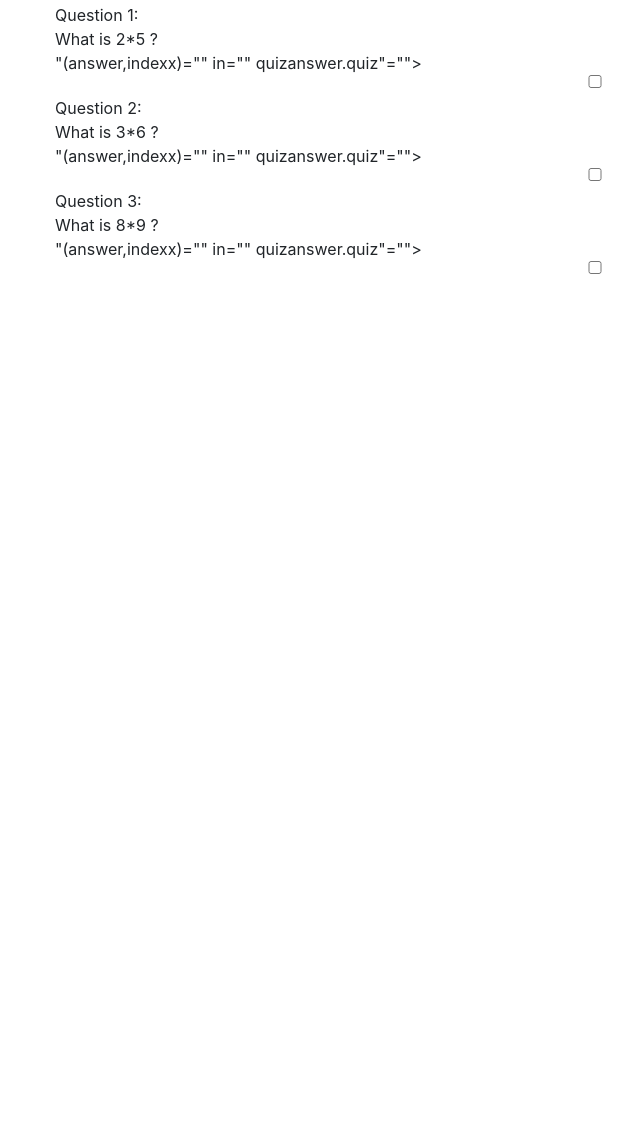
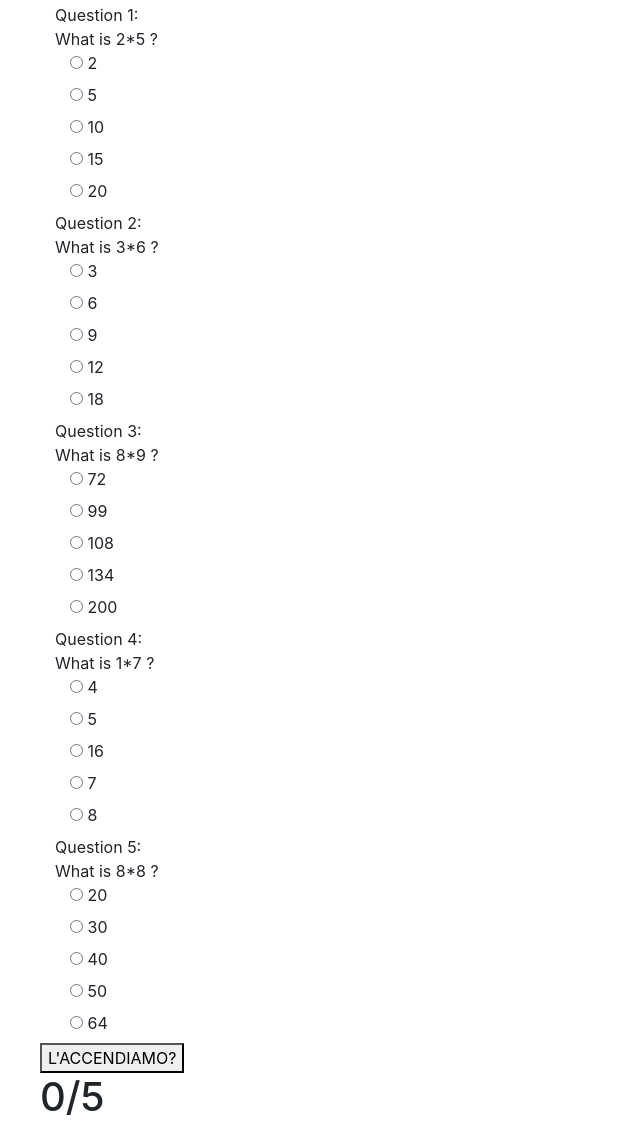
Before and after one commit to Simone-Pagotto/my-vue-dynamicquiz, a plain HTML site: page index.html in a window 1280 px wide. Shown: the part 53-1182 px from the top of the page, without its empty margins (45-685 px from the left). Before the commit the page ends 800 px from the top, so only its background shows below. Drawn offline with nearby package versions, Linux system fonts and the light colour scheme.

Commit message:
#vue
- stampate tutte le domande
- acquisite risposte corrette e risposte utente
-display di punteggio finale

```diff
--- a/index.html
+++ b/index.html
@@ -37,18 +37,27 @@
 				<div class="col">
 					<!-- VUE root element -->
 					<div id="root" >
-						<div v-for="(quiz,index) in quizQuestions" class="container d-flex flex-column">
+						<div v-for="(quiz,indexQ) in quizQuestions" class="container d-flex flex-column">
 							<div class="num-question">
-								Question {{index + 1}}:
+								Question {{indexQ + 1}}:
 							</div>
 							<div class="">
 								{{quiz.question}}
 							</div>
-							<div class="container" v-for:"(answer,indexx) in quizAnswer.quiz">
-								<input type="checkbox" name="answer">
-								<label for="checkbox">{{answer}}</label>
+							<div class="container" v-for="(answer,indexA) in quiz.quizAnswer">
+								<input type="radio" :name="indexQ" :value="indexA" v-model="userAnswer[indexQ]">
+								<label for="radio">{{answer}}</label>
 							</div>
+							<!-- <div class="">
+								<div class="" v-for="el in userAnswer">
+									{{el}} - {{quiz.indexCorrectAnswer}}
+								</div>
+
+							</div> -->
 						</div>
+						<button @click = "addAnswer" type="button">L'ACCENDIAMO?</button>
+						<h1>{{correctUserAnswer}}/{{quizQuestions.length}}</h1>
+
 
 
 
--- a/js/main.js
+++ b/js/main.js
@@ -5,19 +5,42 @@ const app = new Vue ({
       {
         question: 'What is 2*5 ?',
         quizAnswer: ['2','5','10','15','20'],
-        indexCorrectAnswer: 3
+        indexCorrectAnswer: 2
       },
       {
         question: 'What is 3*6 ?',
         quizAnswer: ['3','6','9','12','18'],
-        indexCorrectAnswer: 5
+        indexCorrectAnswer: 4
       },
       {
         question: 'What is 8*9 ?',
         quizAnswer: ['72','99','108','134','200'],
-        indexCorrectAnswer: 1
+        indexCorrectAnswer: 0
       },
+      {
+        question: 'What is 1*7 ?',
+        quizAnswer: ['4','5','16','7','8'],
+        indexCorrectAnswer: 3
+      },
+      {
+        question: 'What is 8*8 ?',
+        quizAnswer: ['20','30','40','50','64'],
+        indexCorrectAnswer: 4
+      }
     ],
-    userAnswer : []
+    userAnswer : [],
+    correctAnswer: [],
+    correctUserAnswer: 0
+
+  },
+  methods: {
+    addAnswer: function(){
+      for(let i=0; i<this.quizQuestions.length;i++){
+        this.correctAnswer.push(this.quizQuestions[i].indexCorrectAnswer)
+        if(this.userAnswer[i]===this.correctAnswer[i]){
+          this.correctUserAnswer++;
+        }
+      }
+    }
   }
 })
```
